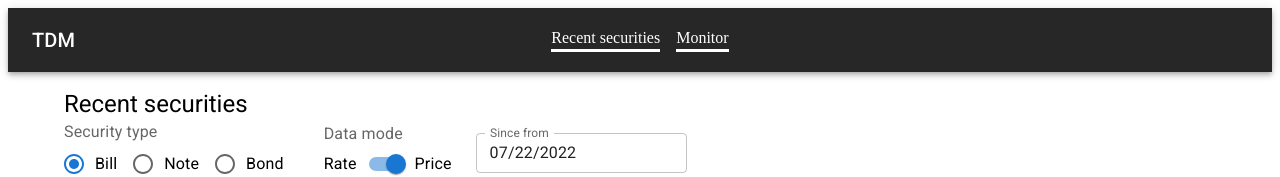
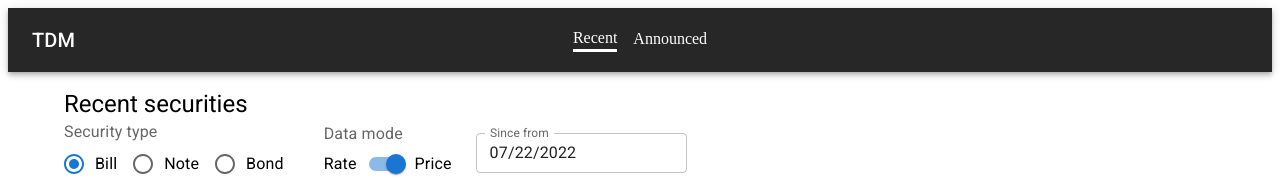
Before and after one commit to lengzhang/treasurydirect-monitor, a Next.js app: page / in a window 1280 px wide. Shown: the top 177 px of the page. Built offline with nearby package versions, Linux system fonts and the light colour scheme; no server answers.

Commit message:
[refactor] update AppBar with dynamic styling

```diff
--- a/src/components/AppBar/index.tsx
+++ b/src/components/AppBar/index.tsx
@@ -1,10 +1,7 @@
 "use client";
 import {
   Box,
-  Button,
   ButtonBase,
-  Container,
-  Divider,
   Stack,
   ThemeProvider,
   Toolbar,
@@ -17,11 +14,16 @@ import Link from "next/link";
 
 const AppBarButton = styled(ButtonBase)({
   borderBottom: "white",
-  borderStyle: "solid",
   paddingBottom: 2,
 });
 
+const LINKS = [
+  { href: "/", label: "Recent" },
+  { href: "/announced", label: "Announced" },
+];
+
 const AppBar = () => {
+  const pathname = location.pathname;
   return (
     <ThemeProvider
       theme={createTheme({
@@ -48,14 +50,19 @@ const AppBar = () => {
             marginLeft={"auto"}
             marginRight={"auto"}
           >
-            {/*@ts-ignore*/}
-            <AppBarButton LinkComponent={Link} href="/">
-              Recent securities
-            </AppBarButton>
-            {/*@ts-ignore*/}
-            <AppBarButton LinkComponent={Link} href="/monitor">
-              Monitor
-            </AppBarButton>
+            {LINKS.map(({ href, label }) => (
+              <AppBarButton
+                key={label}
+                LinkComponent={Link}
+                /*@ts-ignore*/
+                href={href}
+                style={{
+                  borderStyle: pathname === href ? "solid" : "none",
+                }}
+              >
+                {label}
+              </AppBarButton>
+            ))}
           </Stack>
         </Toolbar>
       </MuiAppBar>
```
